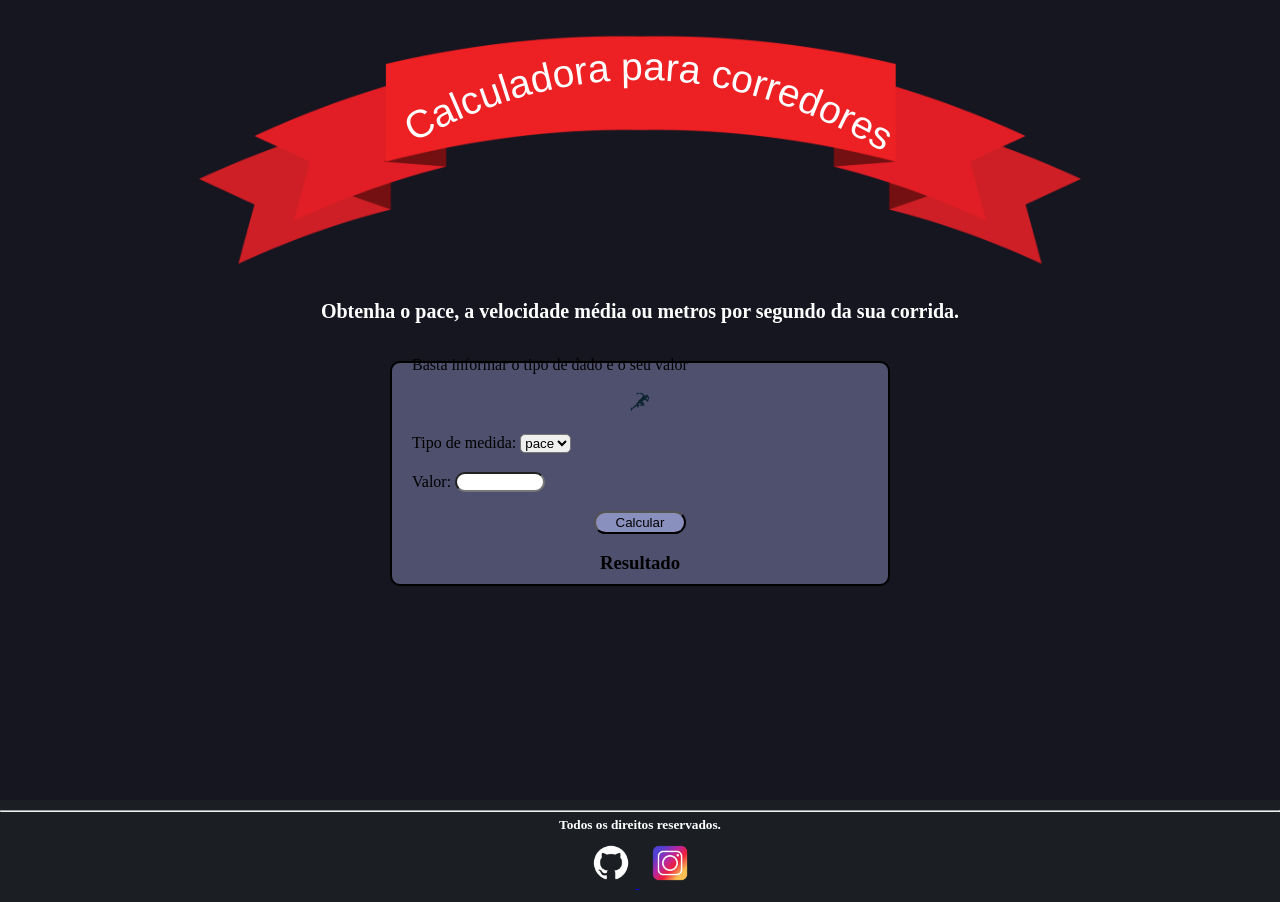
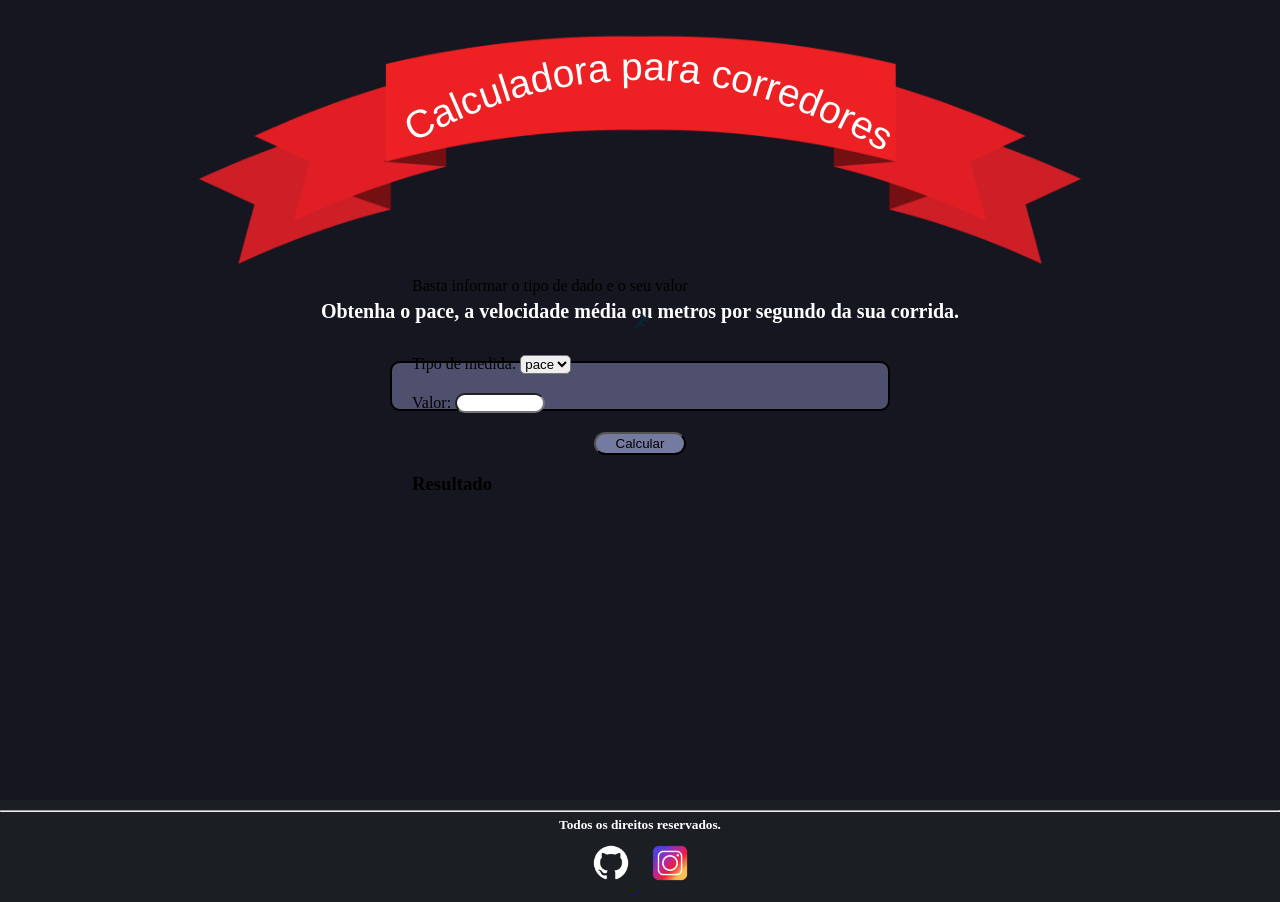
Before and after one commit to oMatheusValim/Calculadora-de-pace, a Flask app: template templates/resultado.html in a window 1280 px wide. Run offline with Flask 3, Linux system fonts and the light colour scheme; the template is opened without the code that fills it, so the values that code supplies are empty.

Commit message:
Update resultado.html

```diff
--- a/templates/resultado.html
+++ b/templates/resultado.html
@@ -20,7 +20,7 @@
             </center></header><br>
 
             <main>
-                <div class="retangulo">
+                <div class="retangulo" style="height: 50px;">
                     <p>Basta informar o tipo de dado e o seu valor</p> <br>
                     <center><img src="/static/Imagens/corredor.webp" alt="corredor" style="width: 20px; height: 20px;"></center><br>
 
@@ -38,10 +38,11 @@
                         <center><input type="submit" value="Calcular" style="border-radius: 15px; background-color: rgba(176, 186, 242, 0.608);"></center> <br>
                     </form>
 
-                    <center>
-                        <h3>Resultado</h3> <br>
-                        <p>{{ resultado }}</p>
-                    </center>
+                    <div class="retorno">
+                        <h3>Resultado</h3>
+                        <p class="resultado">{{ resultado|safe }}</p>
+                    </div>
+
                 </div><br>
         </main></div>
 
```
